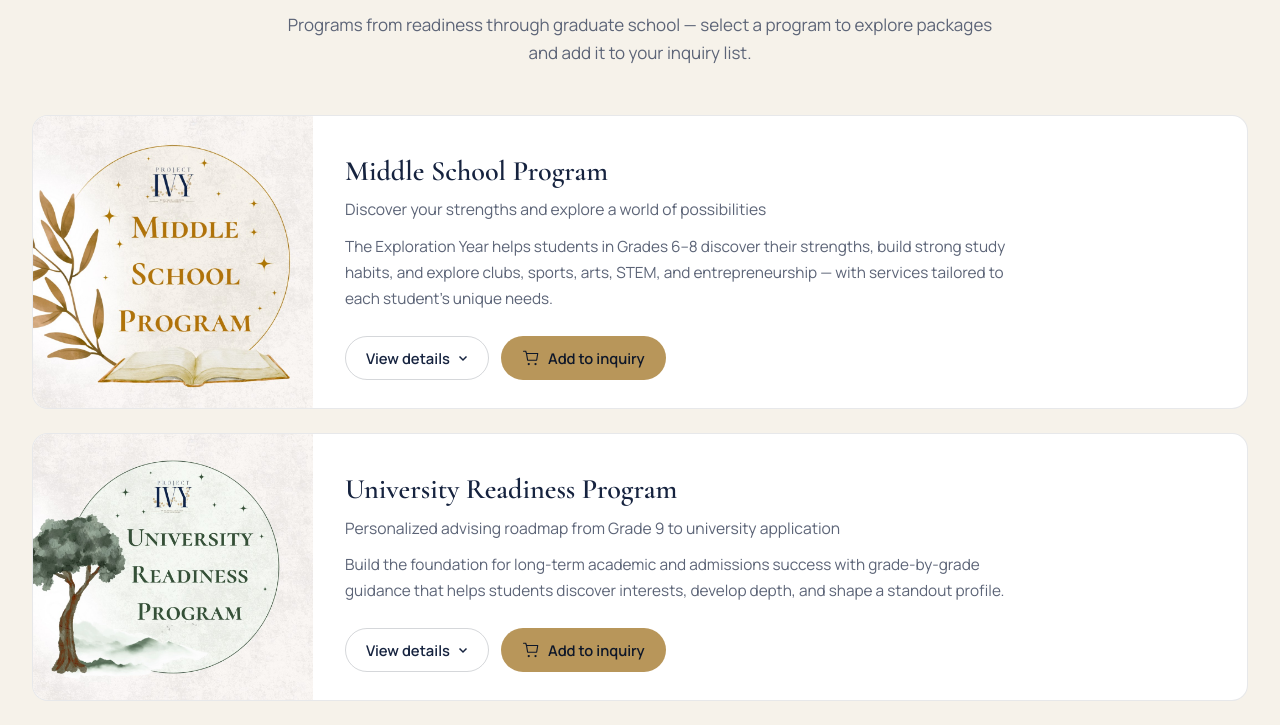
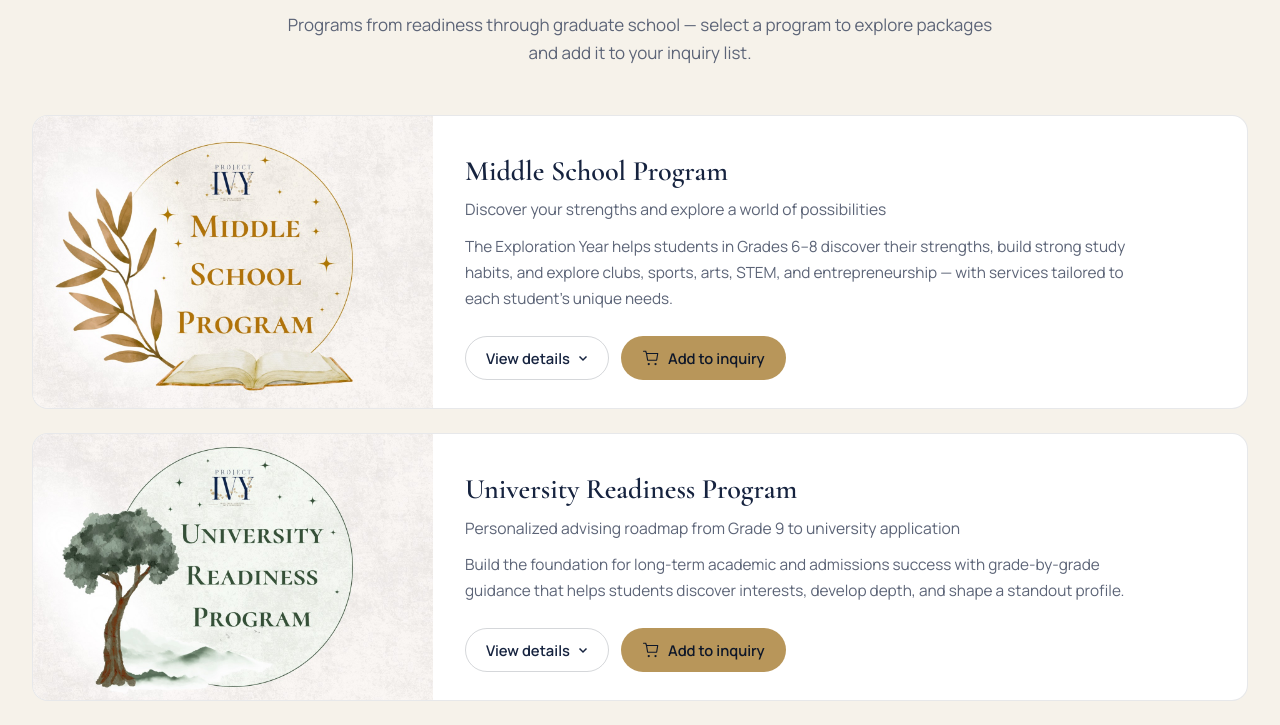
Before and after one commit to dphearom/projectIvy, a Next.js app: page /programmes in a window 1280 px wide. Shown: the part 1008-1733 px from the top of the page. Built offline with nearby package versions, Linux system fonts and the light colour scheme.

Commit message:
fix program cover image

```diff
--- a/components/ProgrammeProducts/index.tsx
+++ b/components/ProgrammeProducts/index.tsx
@@ -152,14 +152,14 @@ const ProgrammeProducts = () => {
                   added && "border-[rgba(184,150,90,0.55)]",
                 )}
               >
-                <div className="grid grid-cols-[280px_1fr] max-[980px]:grid-cols-1">
+                <div className="grid grid-cols-[400px_1fr] max-[980px]:grid-cols-1">
                   <SmartImage
                     name={PROGRAM_PHOTOS[program.id]}
                     alt={program.title}
                     available={PHOTO_READY.has(PROGRAM_PHOTOS[program.id])}
-                    aspect="4 / 3"
+                    aspect="unset"
                     className="rounded-none h-full min-h-55"
-                    sizes="(max-width: 980px) 100vw, 280px"
+                    sizes="(max-width: 980px) 100vw, 400px"
                   />
 
                   <div className="flex flex-col justify-between py-7 px-8 gap-6 max-[980px]:p-6">
```
